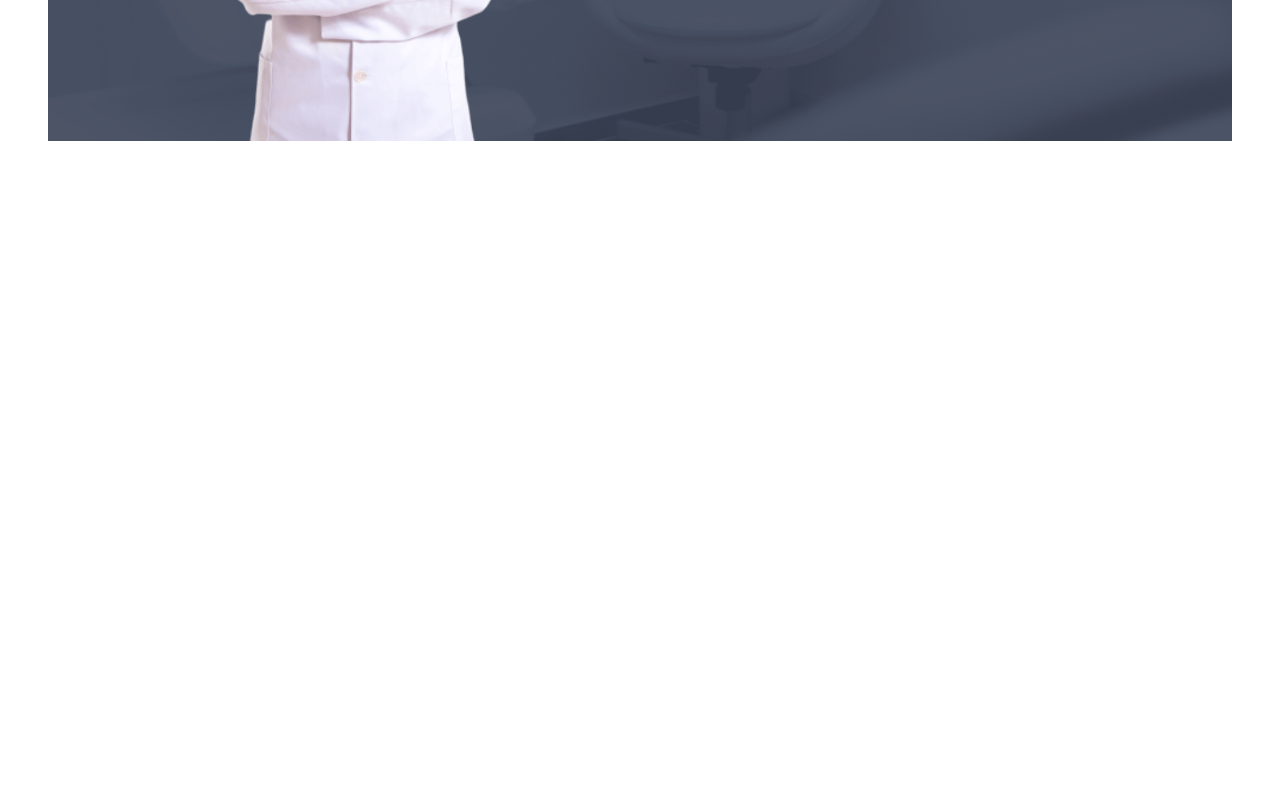
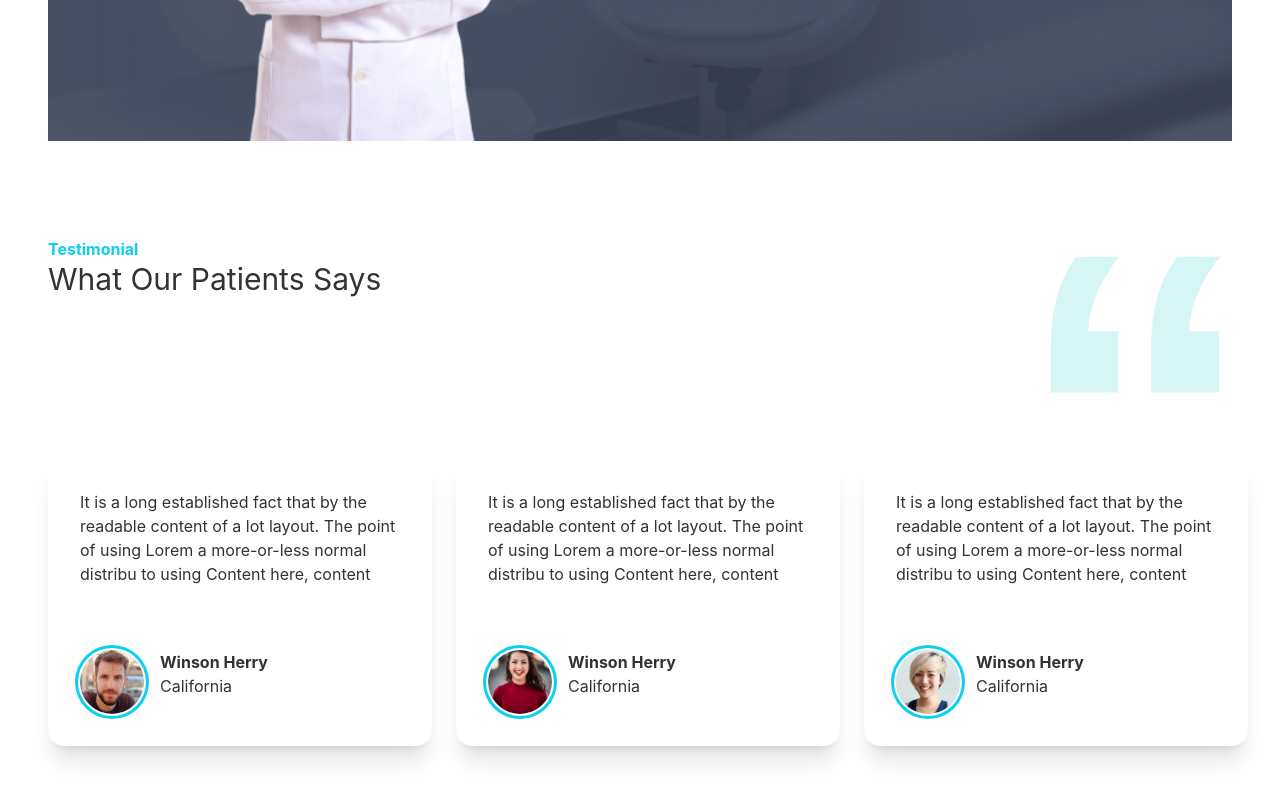
Before and after one commit to mdmehedihasan212/doctors-portal-client, a React (Create React App) app: page / in a window 1280 px wide. Shown: the part 3074-3874 px from the top of the page. Before the commit the page ends 3215 px from the top, so only its background shows below. Built offline with nearby package versions, Linux system fonts and the light colour scheme.

Commit message:
add testimonial pasent review card with img avator

```diff
--- a/src/Pages/Home/Home.js
+++ b/src/Pages/Home/Home.js
@@ -3,6 +3,7 @@ import Banner from './Banner';
 import Info from './Info';
 import MakeAppointment from './MakeAppointment';
 import OurServices from './OurServices';
+import Testimonial from './Testimonial';
 
 const Home = () => {
     return (
@@ -11,6 +12,7 @@ const Home = () => {
             <Info></Info>
             <OurServices></OurServices>
             <MakeAppointment></MakeAppointment>
+            <Testimonial></Testimonial>
         </div>
     );
 };
--- /dev/null
+++ b/src/Pages/Home/Review.js
@@ -0,0 +1,24 @@
+import React from 'react';
+
+const Review = ({ review }) => {
+    return (
+        <section class="card w-96 bg-base-100 shadow-xl">
+            <article class="card-body">
+                <p>{review.reviews}</p>
+            </article>
+            <article className='flex p-8'>
+                <div class="avatar">
+                    <div class="w-16 rounded-full ring ring-primary ring-offset-base-100 ring-offset-2">
+                        <img src={review.img} alt='img' />
+                    </div>
+                </div>
+                <div className='px-4'>
+                    <h2 className='font-bold'>{review.name}</h2>
+                    <h4>{review.location}</h4>
+                </div>
+            </article>
+        </section>
+    );
+};
+
+export default Review;
--- /dev/null
+++ b/src/Pages/Home/Testimonial.js
@@ -0,0 +1,60 @@
+import React from 'react';
+import quote from '../../assets/icons/quote.svg';
+import people1 from '../../assets/images/people1.png';
+import people2 from '../../assets/images/people2.png';
+import people3 from '../../assets/images/people3.png';
+import Review from './Review';
+
+const Testimonial = () => {
+
+    const reviews = [
+        {
+            _id: 1,
+            name: 'Winson Herry',
+            img: people1,
+            location: 'California',
+            reviews: 'It is a long established fact that by the readable content of a lot layout. The point of using Lorem a more-or-less normal distribu to using Content here, content',
+
+        },
+        {
+            _id: 2,
+            name: 'Winson Herry',
+            img: people2,
+            location: 'California',
+            reviews: 'It is a long established fact that by the readable content of a lot layout. The point of using Lorem a more-or-less normal distribu to using Content here, content',
+
+        },
+        {
+            _id: 3,
+            name: 'Winson Herry',
+            img: people3,
+            location: 'California',
+            reviews: 'It is a long established fact that by the readable content of a lot layout. The point of using Lorem a more-or-less normal distribu to using Content here, content',
+
+        },
+    ];
+
+    return (
+        <section className='my-24'>
+            <div className='flex justify-between'>
+                <div>
+                    <h4 className='text-primary font-bold'>Testimonial</h4>
+                    <h5 className='text-3xl'>What Our Patients Says</h5>
+                </div>
+                <div>
+                    <img className='w-48' src={quote} alt="" />
+                </div>
+            </div>
+            <div className='grid grid-cols-1 md:grid-cols-2 lg:grid-cols-3 mt-16 gap-10'>
+                {
+                    reviews.map(review => <Review
+                        key={review._id}
+                        review={review}
+                    ></Review>)
+                }
+            </div>
+        </section>
+    );
+};
+
+export default Testimonial;
```
